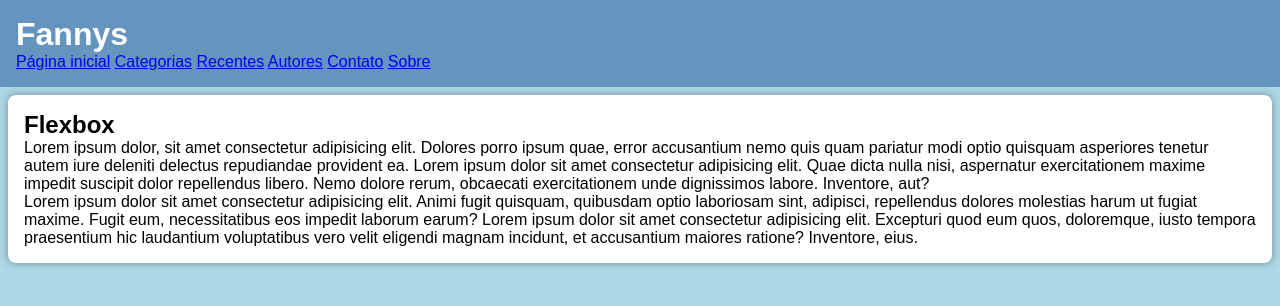
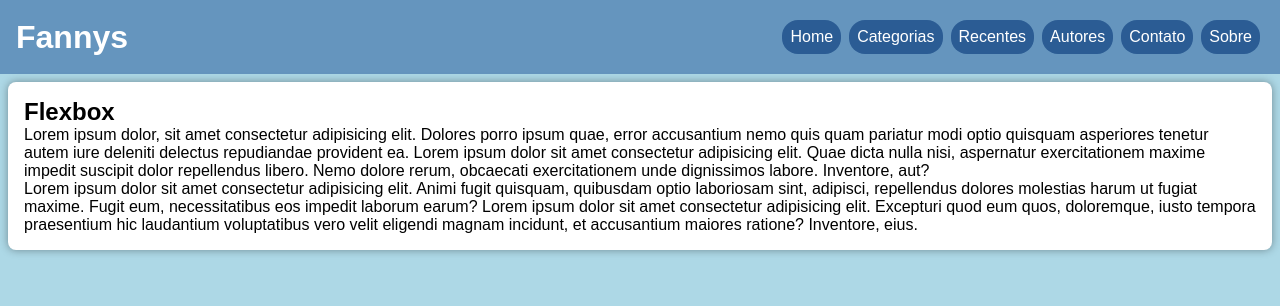
Before and after one commit to isaonline/EX27, a plain HTML site: page flex013/index.html in a window 1280 px wide. Drawn offline with Linux system fonts and the light colour scheme.

Commit message:
Complementos e alterações

```diff
--- a/flex013/index.html
+++ b/flex013/index.html
@@ -10,7 +10,7 @@
     <header>
         <h1>Fannys</h1>
         <nav>
-            <a href="#">Página inicial</a>
+            <a href="#">Home</a>
             <a href="#">Categorias</a>
             <a href="#">Recentes</a>
             <a href="#">Autores</a>
--- a/flex013/style.css
+++ b/flex013/style.css
@@ -17,9 +17,38 @@ header {
     background-color: rgb(101, 149, 190);
     color: white;
     padding: 16px;
+    display: flex;
+    flex-flow: row wrap;
+    justify-content: space-between;
+    align-items: center;
 }
 
+header > h1 {
+    flex: 0 0 150px;
+}
 
+header > nav {
+    display: flex;
+    flex-flow: row wrap;
+    justify-content: flex-end;
+}
+
+header > nav > a {
+    text-decoration: none;
+    color: white;
+    background-color: rgb(43, 92, 148);
+    margin: 4px;
+    padding: 8px;
+    border-radius: 16px;
+    text-align: center;
+    transition-timing-function: ease-in-out;
+    transition-duration: .5s;
+}
+
+header > nav > a:hover {
+    background-color: white;
+    color: rgb(43, 92, 148);
+}
 
 main {
     background-color: white;
```
